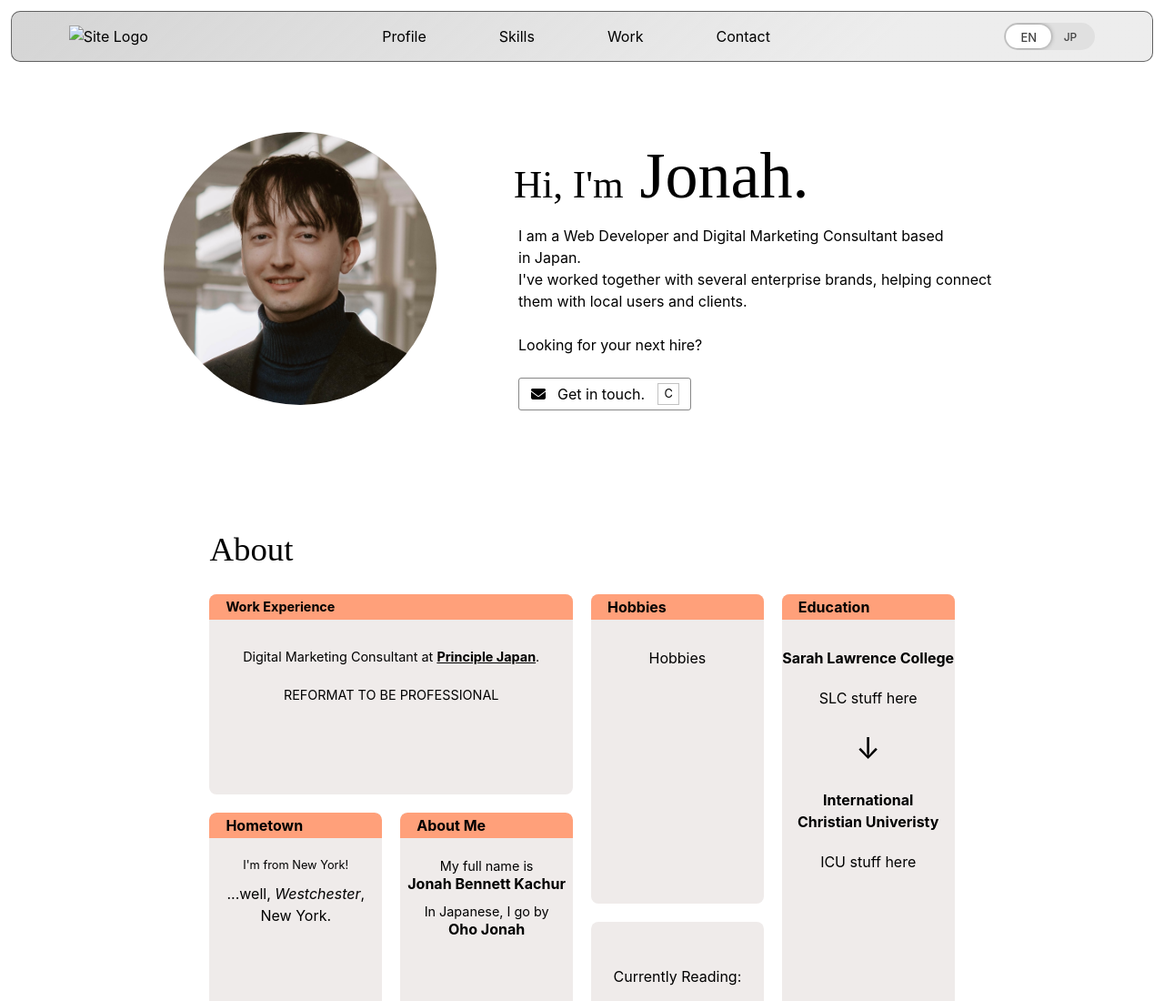
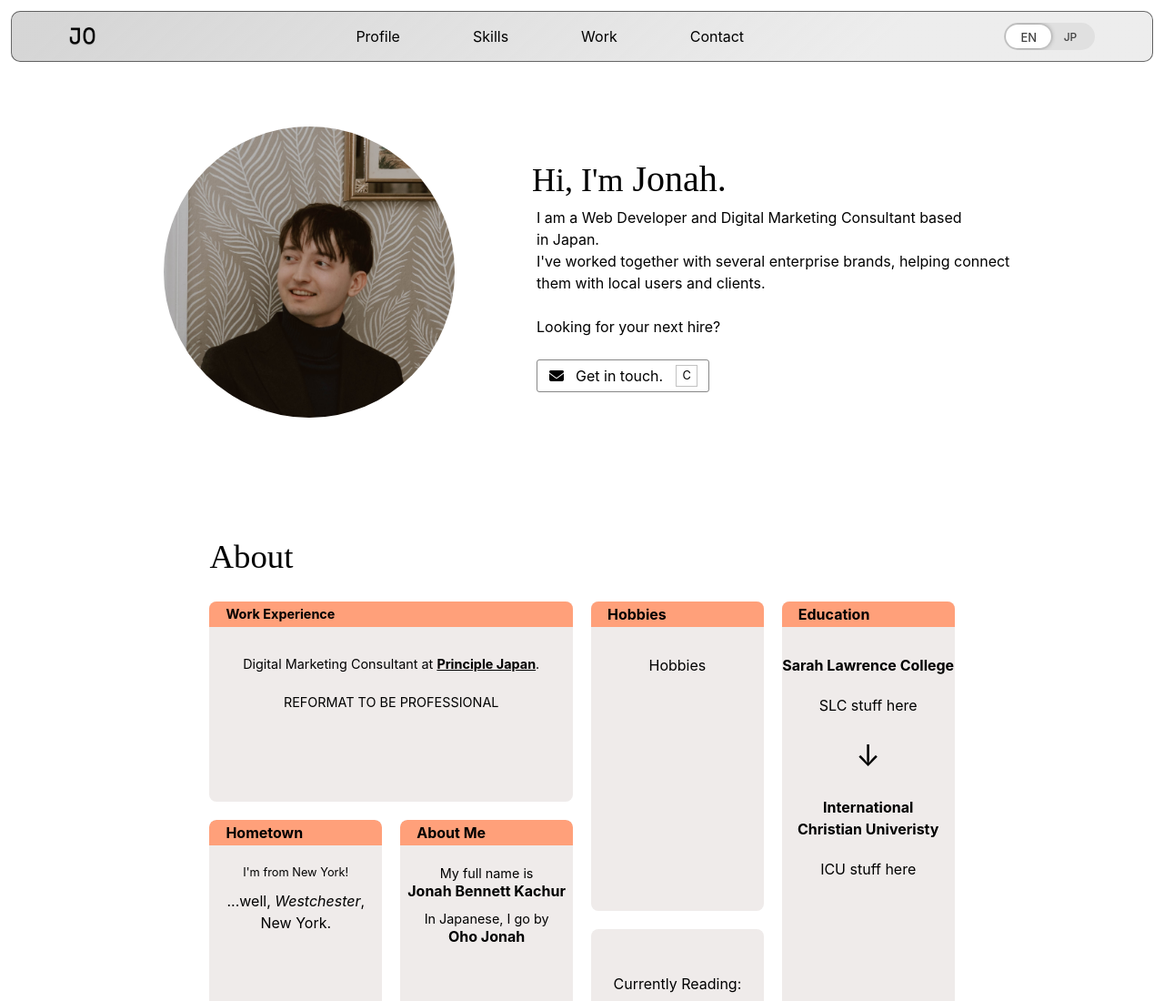
Before and after one commit to JonahKF/odin-homepage, a website built with Vite: page index.html in a window 1280 px wide. Shown: the top 1100 px of the page at 91% size. Built offline with nearby package versions, Linux system fonts and the light colour scheme; files whose address does not match are found by name; a web font is replaced by a local one.

Commit message:
Added: Favicon, site logo in nav, adjusted self portrait & greeting text size

```diff
--- a/index.html
+++ b/index.html
@@ -8,11 +8,12 @@
       type="text/css"
       href="https://cdn.jsdelivr.net/gh/devicons/devicon@latest/devicon.min.css"
     />
+    <link rel="icon" type="image/x-icon" href="/icons/name-logo.png" />
     <script
       src="https://kit.fontawesome.com/156ffb70cf.js"
       crossorigin="anonymous"
     ></script>
-    <title>Jonah - Digital Marketing & Web Design in Japan</title>
+    <title>Jonah - Web Design & Digital Marketing in Japan</title>
   </head>
 
   <body>
@@ -20,7 +21,7 @@
       <nav>
         <ul>
           <li>
-            <img src="#" alt="Site Logo" />
+            <img src="/icons/name-logo.png" alt="Site Logo" class="site-logo" />
           </li>
 
           <li>
@@ -68,8 +69,9 @@
           <div class="top-profile-container">
             <div class="profile-img-container">
               <img
-                src="/imgs/self-2.jpg"
+                src="/imgs/self.jpg"
                 alt="Picture of the website creator"
+                class="self-photo"
               />
             </div>
 
--- a/src/style.css
+++ b/src/style.css
@@ -157,6 +157,10 @@ li {
 
 li:has(> img) {
   margin-right: auto;
+}
+
+.site-logo {
+  height: 20px;
 }
 
 li:has(> .switch-container) {
@@ -322,7 +326,7 @@ section#profile {
 h1 {
   font-family: "Monomakh";
   font-weight: 400;
-  font-size: 4.5rem;
+  font-size: 2.5rem;
 }
 
 h1.name-header {
@@ -331,7 +335,7 @@ h1.name-header {
 }
 
 .name-header .greeting {
-  font-size: 0.6em;
+  font-size: 0.9em;
   font-weight: normal;
   font-family: inherit;
 }
@@ -349,8 +353,8 @@ h1.name-header {
 }
 
 .profile-img-container img {
-  width: 300px;
-  height: 300px;
+  height: 320px;
+  aspect-ratio: 1 / 1;
   border-radius: 50%;
   object-fit: cover;
 }
```
